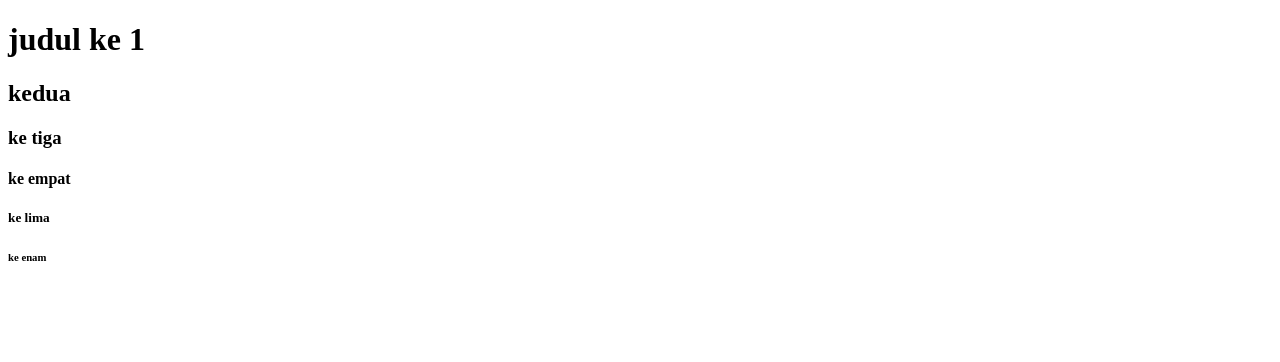
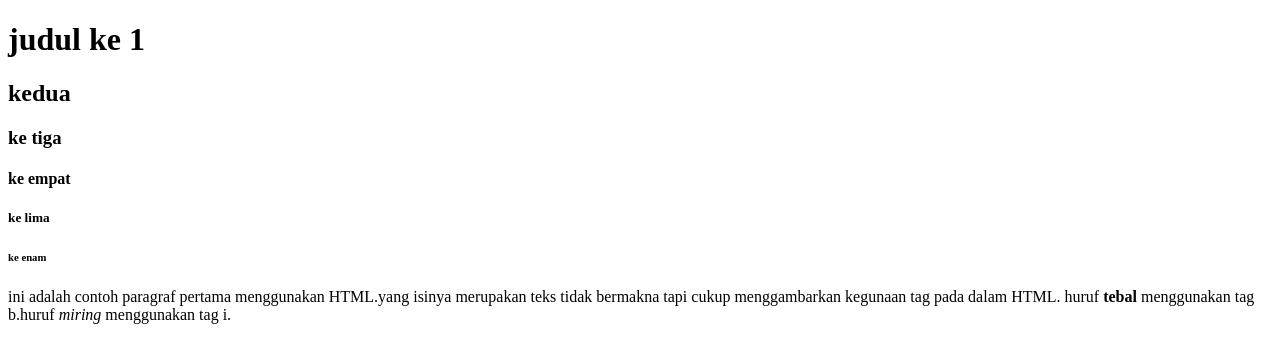
Before and after one commit to Ajid28/Latihan2, a plain HTML site: page index.html in a window 1280 px wide. Drawn offline with Linux system fonts and the light colour scheme.

Commit message:
menambah tag b dan i

```diff
--- a/index.html
+++ b/index.html
@@ -15,5 +15,5 @@
 <h5>ke lima</h5>
 <h6>ke enam</h6>
 </body/>
-
+<p>ini adalah contoh paragraf pertama menggunakan HTML.yang isinya merupakan teks tidak bermakna tapi cukup menggambarkan kegunaan tag pada dalam HTML. huruf <b>tebal</b> menggunakan tag b.huruf <i>miring</i> menggunakan tag i.</p>
 </html>
```
